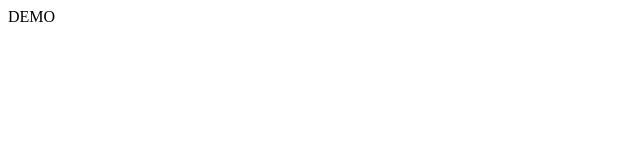
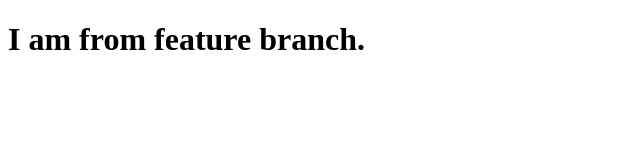
Before and after one commit to InventiveSpark/demo, a plain HTML site: page index.html in a window 1280 px wide. Shown: the whole page, without its empty margins (0-640 px from the left). Drawn offline with Linux system fonts and the light colour scheme.

Commit message:
title rename

```diff
--- a/index.html
+++ b/index.html
@@ -7,6 +7,8 @@
     <title>DEMO</title>
 </head>
 <body>
-    DEMO
+    <h1>
+        I am from feature branch.
+    </h1>
 </body>
 </html>
```
